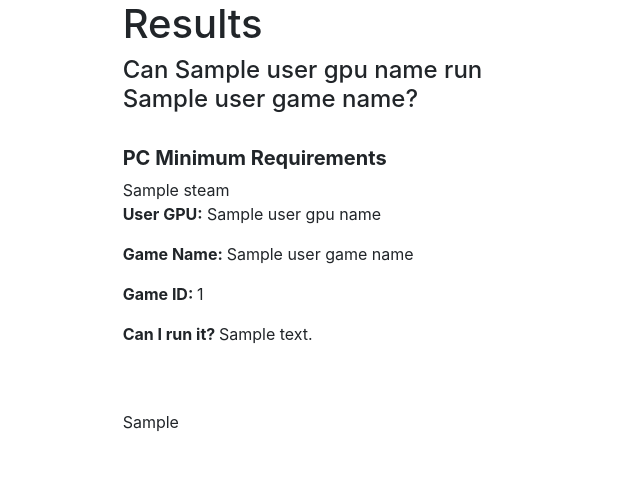
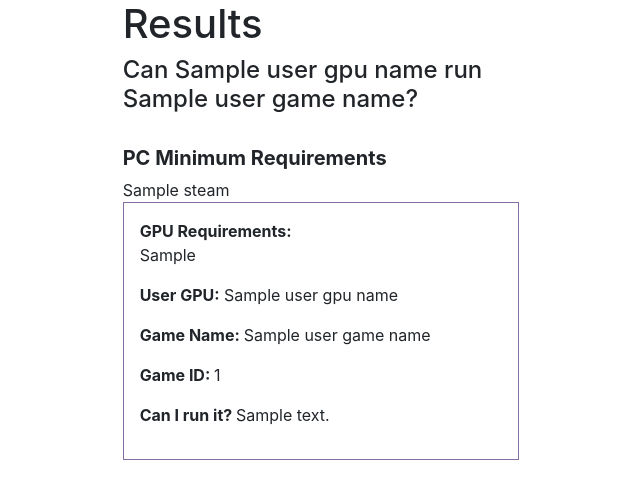
Before and after one commit to Code-Institute-Submissions/Gerard-Mc-milestone_3.1_JulResub, a Flask app: template templates/result.html in a window 1280 px wide. Shown: the part 152-651 px from the top of the page, without its empty margins (319-959 px from the left). Run offline with Flask 2, Linux system fonts and the light colour scheme; the template is opened without the code that fills it: most values are stand-ins (such as "Sample title", 1, 10 or a date in 2020); some libraries are stand-ins or nearby versions.

Commit message:
Add regex to recognize AMD GPUs years 2001 - 2008

```diff
--- a/app.py
+++ b/app.py
@@ -167,9 +167,7 @@ def check():
                                user_game_name=user_game_name, steam=steam)
     # Loads json data and extracts the game's PC minimum requirements.
     steam = json.loads(
-        r.text)[user_game_id]['data']['pc_requirements']['minimum']
-
-    # Searches different variations of GPU requirements title in json data.
+        r.text)[user_game_id]['data']['pc_requirements']['minimum']    # Searches different variations of GPU requirements title in json data.
     # to prevent issues with regex confusing normal ram with video ram sizes.
     find_title_is_graphics = re.search("(?<=Graphics:).+", steam)
     find_title_is_video = re.search("(?<=Video:).+", steam)
@@ -220,6 +218,8 @@ def check():
         # Cuts the json at the end of the graphics section. The Graphics, CPU, HDD, Sound etc always end with </li>.
         gpu_requirements = re.sub("<\/li>.*$", "", gpu_requirements_cut)
 
+
+    show = ""
     '''  Below fixes naming inconsistancies found in the Steam API files for Nvidia GPUs '''
     # Fix Steam Nvidia naming inconsistencies to align with this app's database
     # Eg. Geforce 7800GTX -> Geforce 7800 GTX or Nvidia 7800GT -> Geforce 7800 GT
@@ -257,8 +257,15 @@ def check():
         "(?i)(?:nvidia\sgeforce|NVIDIA|geforce\d*)\s(?:(?:ti|mx|pcx)\d+|fx|pcx|\d+|\d+\s\+|\d+a|\d+pv)\s*(?:\d+gtx\+|gtx|gso|gt|gx2|ge|gs|le|se|mgpu|ultra|TurboCache|nForce\s4[1-3]0)*\s(?:ultra)*", gpu_requirements)
     if find_old_geforce_gpu:
         info_message = message_success
+
+    # Find all AMD GPUs from years 2001 - 2008 or from Radeon 8000 series up to Radeon HD 3000 series
+    # Eg. Radeon X700, Radeon X1300 XT, Radeon X1900 GT, Radeon HD 2900 PRO, Radeon HD 3850 X2
+    find_old_amd_gpu = re.findall("(?i)(?:radeon|ati|amd)\s(?:hd|x\d+|xpress\s\d+|xpress|8\d+|9\d+)\s(?:[2-3]\d+\s(?:pro|xt|gt|x2|\d+)*|[1-2]\d+|x\d+|le|pro|se|xt|xxl|xl|agp|gto|gt|x)", gpu_requirements)
+    if find_old_amd_gpu:
+        info_message = message_success
+
     return render_template("result.html", user_gpu_name=user_gpu_name, user_game_id=user_game_id,
-                           user_game_name=user_game_name, steam=steam, gpu_requirements=gpu_requirements, info_message=info_message)
+                           user_game_name=user_game_name, steam=steam, gpu_requirements=gpu_requirements, info_message=info_message, show=show)
 
 
 if __name__ == "__main__":
--- a/templates/result.html
+++ b/templates/result.html
@@ -8,12 +8,12 @@
     <h5><strong>PC Minimum Requirements</strong></h5>
     {{ steam|safe }}
     <br>
+    <div class="boder-navy p-3">
+    <p><strong>GPU Requirements:</strong><br>{{ gpu_requirements }}</p>
     <p><strong>User GPU:</strong> {{ user_gpu_name}} </p>
     <p><strong>Game Name: </strong> {{ user_game_name }}</p>
     <p><strong>Game ID: </strong> {{ user_game_id }} </p>
     <p><strong> Can I run it? </strong>{{ info_message }}</p>
-    <br>
-    <br>
-    <p>{{ gpu_requirements }}</p>
+    </div>
 </section>
 {% endblock %}
```
